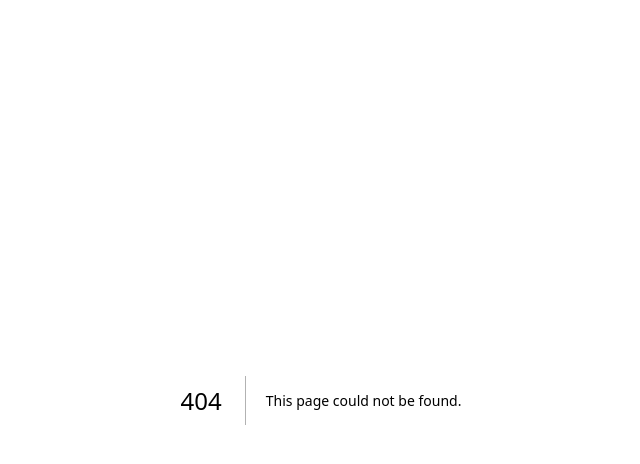
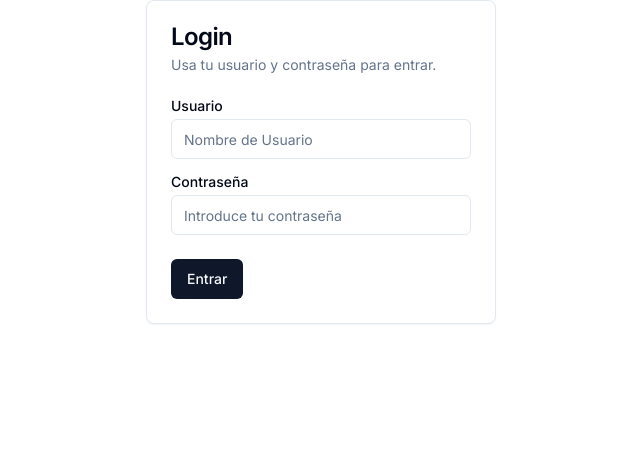
Before and after one commit to luismadf/menu-app-next, a Next.js app: page /auth/login in a window 1280 px wide. Before the commit this address had no page. Shown: the top 464 px of the page, without its empty margins (319-959 px from the left). Built offline with nearby package versions, Linux system fonts and the light colour scheme.

Commit message:
feat: Create personalized login form

```diff
--- /dev/null
+++ b/app/auth/login/page.jsx
@@ -0,0 +1,5 @@
+import LoginForm from '../../ui/login/login-form'
+
+export default function Page() {
+  return <LoginForm />
+}
--- a/app/ui/login/login-form.jsx
+++ b/app/ui/login/login-form.jsx
@@ -1,6 +1,6 @@
 'use client'
+
 import { useForm } from 'react-hook-form'
-
 import {
   Button,
   Card,
@@ -15,17 +15,12 @@ import {
 import { signIn } from 'next-auth/react'
 
 export default function LoginForm() {
-  const {
-    register,
-    handleSubmit,
-    formState: { errors }
-  } = useForm()
+  const { register, handleSubmit } = useForm()
 
   async function onSubmit(e) {
     try {
       await signIn('credentials', e)
     } catch (error) {
-      console.log('error')
       if (error) {
         switch (error.type) {
           case 'CredentialsSignin':
```
